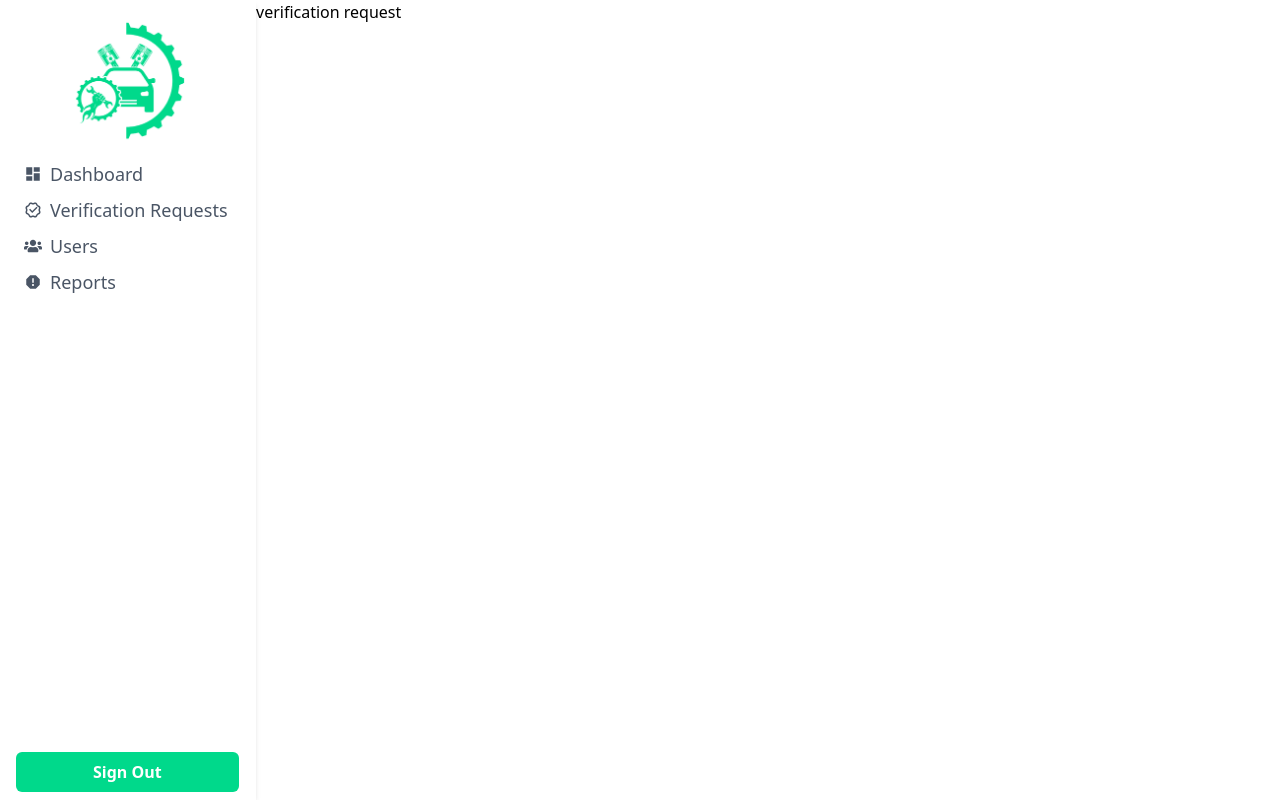
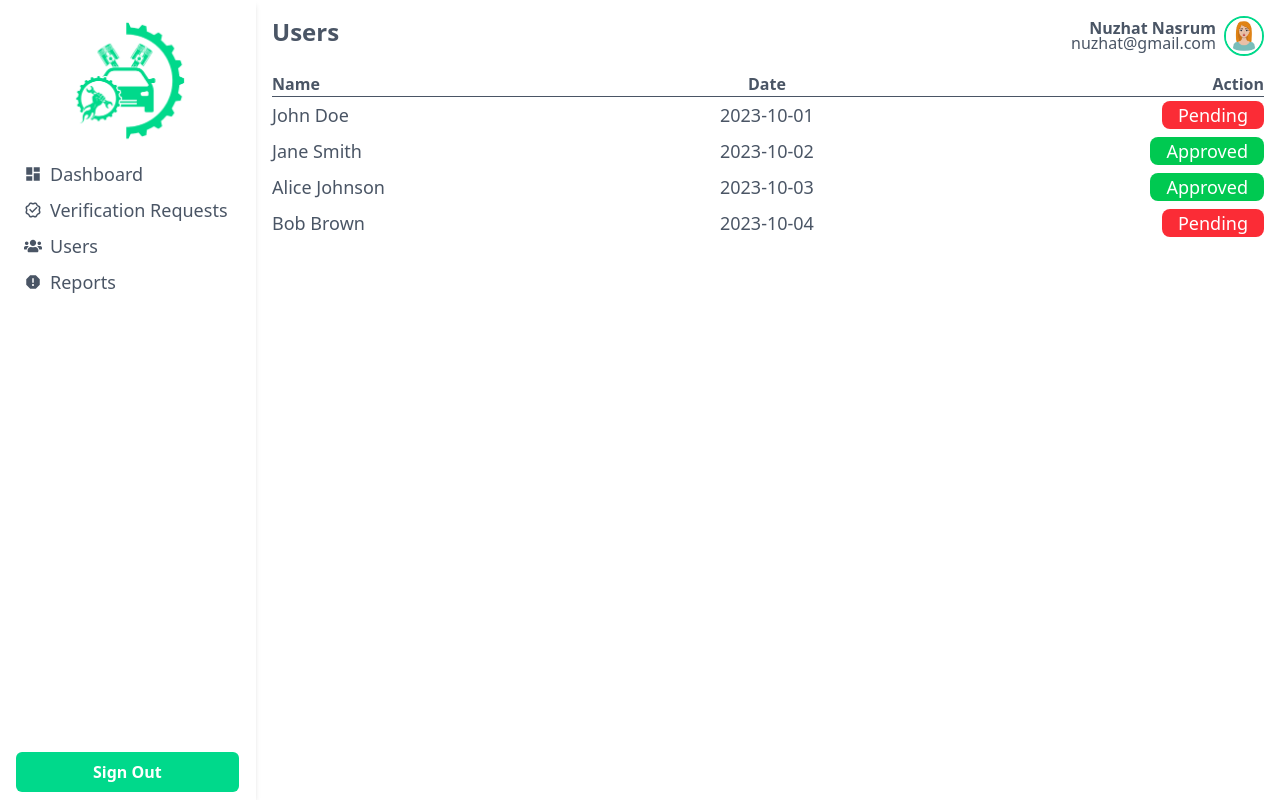
Before and after one commit to masum184e/vroomgo, a Next.js app in the folder dashboard/: page /verification-request in a window 1280 px wide. Built offline with nearby package versions, Linux system fonts and the light colour scheme.

Commit message:
verification request page added

```diff
--- a/dashboard/src/app/verification-request/page.js
+++ b/dashboard/src/app/verification-request/page.js
@@ -1,8 +1,60 @@
+import Navbar from '@/components/common/Navbar';
 import React from 'react'
 
 const page = () => {
+  const users = [
+    {
+      _id: "1",
+      name: "John Doe",
+      date: "2023-10-01",
+      status: "Pending",
+    },
+    {
+      _id: "2",
+      name: "Jane Smith",
+      date: "2023-10-02",
+      status: "Approved",
+    },
+    {
+      _id: "3",
+      name: "Alice Johnson",
+      date: "2023-10-03",
+      status: "Approved",
+    },
+    {
+      _id: "4",
+      name: "Bob Brown",
+      date: "2023-10-04",
+      status: "Pending",
+    },
+  ];
   return (
-    <div>verification request</div>
+    <div className="p-4">
+      <Navbar pageName="Users" />
+      <table className="w-full text-gray-600">
+        <thead>
+          <tr className='border-b'>
+            <th className='text-left'>Name</th>
+            <th className='text-center'>Date</th>
+            <th className='text-right'>Action</th>
+          </tr>
+        </thead>
+        <tbody>
+          {
+            users.map((user) => (
+              <tr key={user._id} className="my-4" >
+                <td className='py-1 text-lg text-left'>{user.name}</td>
+                <td className='py-1 text-lg text-center'>{user.date}</td>
+                <td className='py-1 text-lg text-right'>
+                  {user.status === "Pending" ? <button type="button" className="px-4 rounded-lg bg-red-500 hover:bg-red-600 text-white transition-all cursor-pointer">Pending</button> : ""}
+                  {user.status === "Approved" ? <button type="button" className="px-4 rounded-lg bg-green-500 hover:bg-green-600 text-white transition-all cursor-pointer">Approved</button> : ""}
+                </td>
+              </tr>
+            ))
+          }
+        </tbody>
+      </table>
+    </div>
   )
 }
 
```
